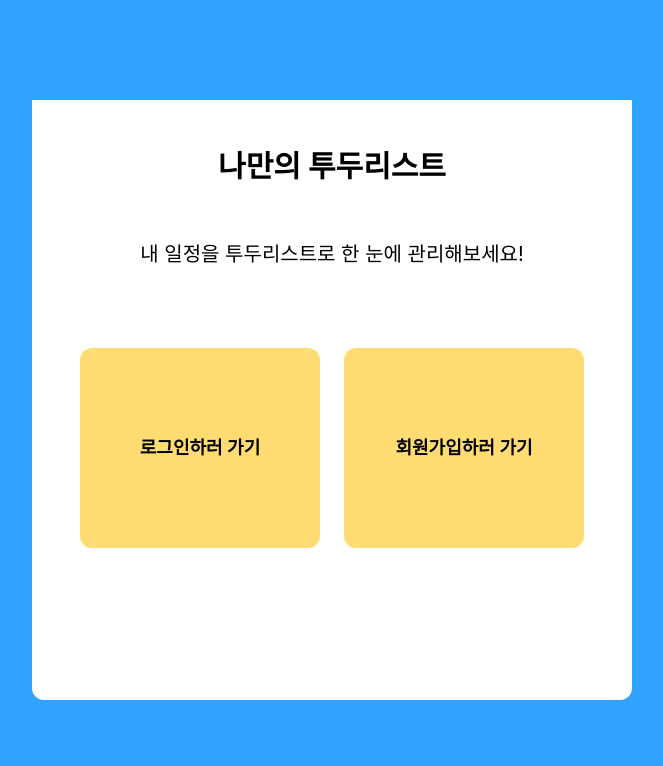
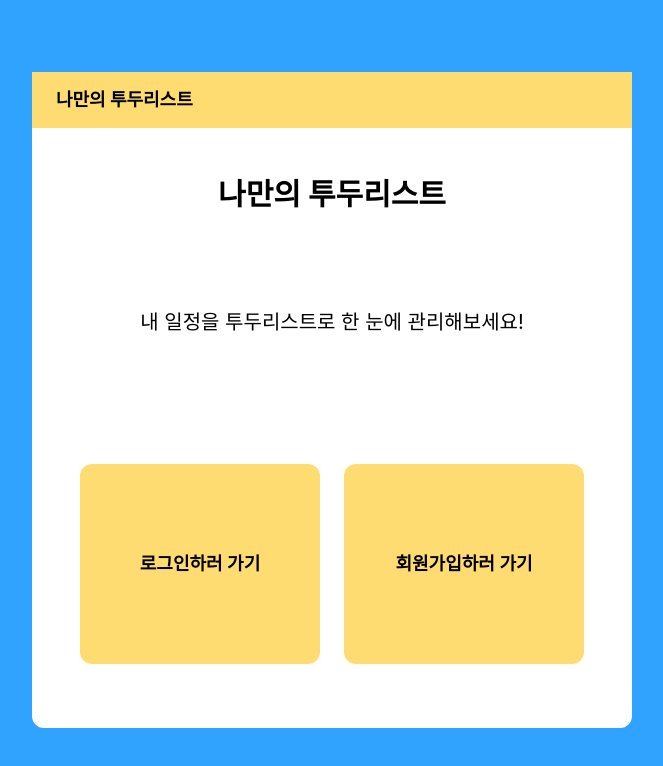
Before and after one commit to yousunzoo/wanted-pre-onboarding-frontend, a React (Create React App) app: page / in a window 1280 px wide. Shown: the top 766 px of the page, without its empty margins (308-971 px from the left). Built offline with nearby package versions, Linux system fonts and the light colour scheme.

Commit message:
Feat: Header 컴포넌트 구현 (#13)

```diff
--- /dev/null
+++ b/src/components/Header.tsx
@@ -0,0 +1,25 @@
+import { Link } from 'react-router-dom';
+import { useLocation, useNavigate } from 'react-router-dom';
+
+function Header() {
+	const { pathname } = useLocation();
+	const navigate = useNavigate();
+	const handleLogout = () => {
+		localStorage.removeItem('access_token');
+		navigate('/');
+	};
+	return (
+		<div className='flex items-center justify-between px-6 w-[600px] h-14 bg-[#ffdc72]'>
+			<h1 className='text-lg font-bold'>
+				<Link to='/'>나만의 투두리스트</Link>
+			</h1>
+			{pathname === '/todo' && (
+				<button className='text-sm bg-white px-3 py-1 rounded-xl' onClick={handleLogout}>
+					{'로그아웃'}
+				</button>
+			)}
+		</div>
+	);
+}
+
+export default Header;
--- a/src/components/Layout.tsx
+++ b/src/components/Layout.tsx
@@ -1,8 +1,10 @@
 import { Outlet } from 'react-router-dom';
+import Header from './Header';
 
 function Layout() {
 	return (
 		<>
+			<Header />
 			<main className='w-[600px] h-[600px] bg-white rounded-b-xl p-12'>
 				<Outlet />
 			</main>
--- a/src/pages/Home.tsx
+++ b/src/pages/Home.tsx
@@ -1,18 +1,23 @@
-import React from 'react'
-import { Link } from 'react-router-dom'
+import React from 'react';
+import { Link } from 'react-router-dom';
 
-const LINK_STYLE = 'bg-[#ffdc72] w-60 h-[200px] hover:bg-[#ffd278] text-lg font-semibold rounded-xl flex justify-center items-center'
+const LINK_STYLE =
+	'bg-[#ffdc72] w-60 h-[200px] hover:bg-[#ffd278] text-lg font-semibold rounded-xl flex justify-center items-center';
 function Home() {
-  return (
-    <>
-    <h1 className='text-center text-3xl font-bold mb-14'>나만의 투두리스트</h1>
-    <p className='text-center text-xl mb-20'>내 일정을 투두리스트로 한 눈에 관리해보세요!</p>
-    <nav className='flex w-full justify-between'>
-    <Link className={LINK_STYLE} to='signin'>로그인하러 가기</Link>
-    <Link className={LINK_STYLE} to='signup'>회원가입하러 가기</Link>
-    </nav>
-    </>
-  )
+	return (
+		<>
+			<h1 className='text-center text-3xl font-bold mb-24'>나만의 투두리스트</h1>
+			<p className='text-center text-xl mb-32'>내 일정을 투두리스트로 한 눈에 관리해보세요!</p>
+			<nav className='flex w-full justify-between'>
+				<Link className={LINK_STYLE} to='signin'>
+					로그인하러 가기
+				</Link>
+				<Link className={LINK_STYLE} to='signup'>
+					회원가입하러 가기
+				</Link>
+			</nav>
+		</>
+	);
 }
 
-export default Home
+export default Home;
```
